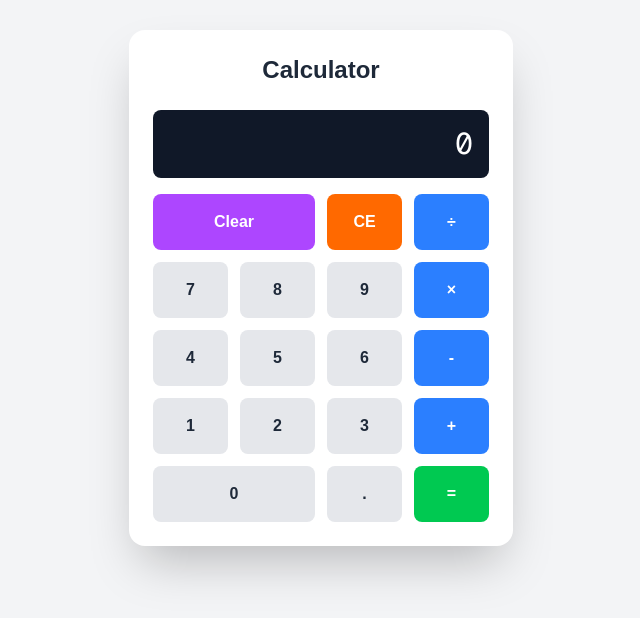
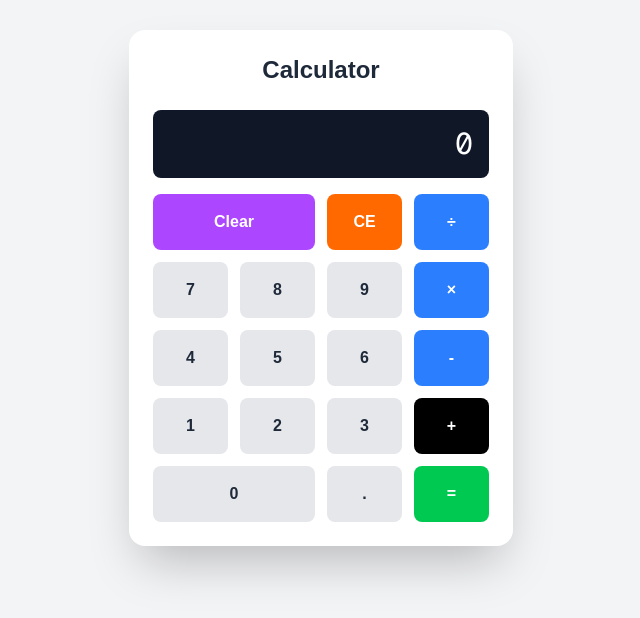
Before and after one commit to ns-test-org/simple-calc, a Next.js app in the folder packages/new-web-app-room/: page / in a window 1280 px wide. Shown: the part 112-730 px from the top of the page, without its empty margins (319-959 px from the left). Built offline with nearby package versions, Linux system fonts and the light colour scheme.

Commit message:
AI chat session: Updated code and files

```diff
--- a/packages/new-web-app-room/src/app/page.tsx
+++ b/packages/new-web-app-room/src/app/page.tsx
@@ -181,7 +181,7 @@ export default function Calculator() {
           </button>
           <button
             onClick={() => inputOperation('+')}
-            className="bg-blue-500 hover:bg-blue-600 text-white font-semibold py-4 rounded-lg transition-colors"
+            className="bg-black hover:bg-gray-800 text-white font-semibold py-4 rounded-lg transition-colors"
           >
             +
           </button>
```
